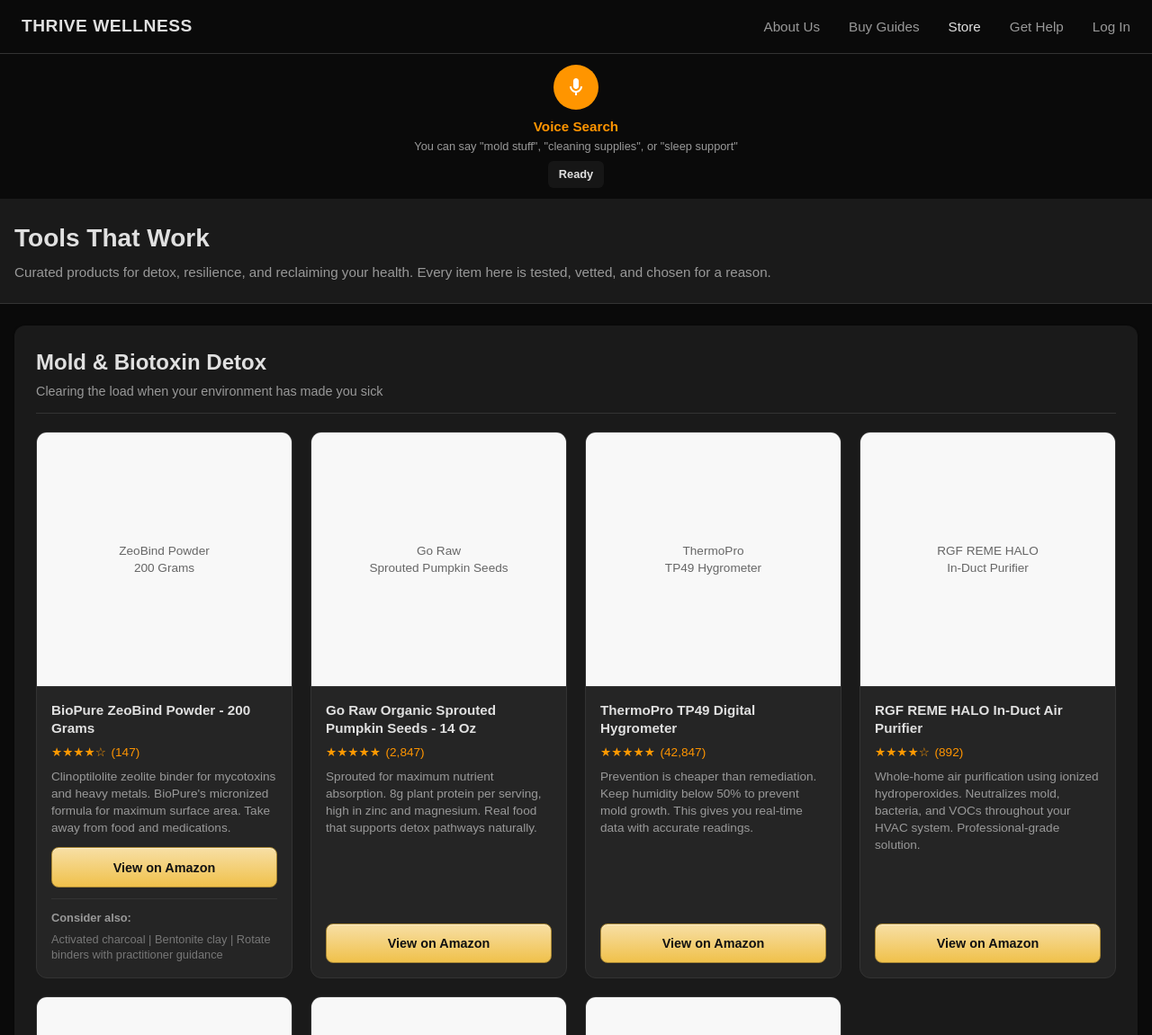
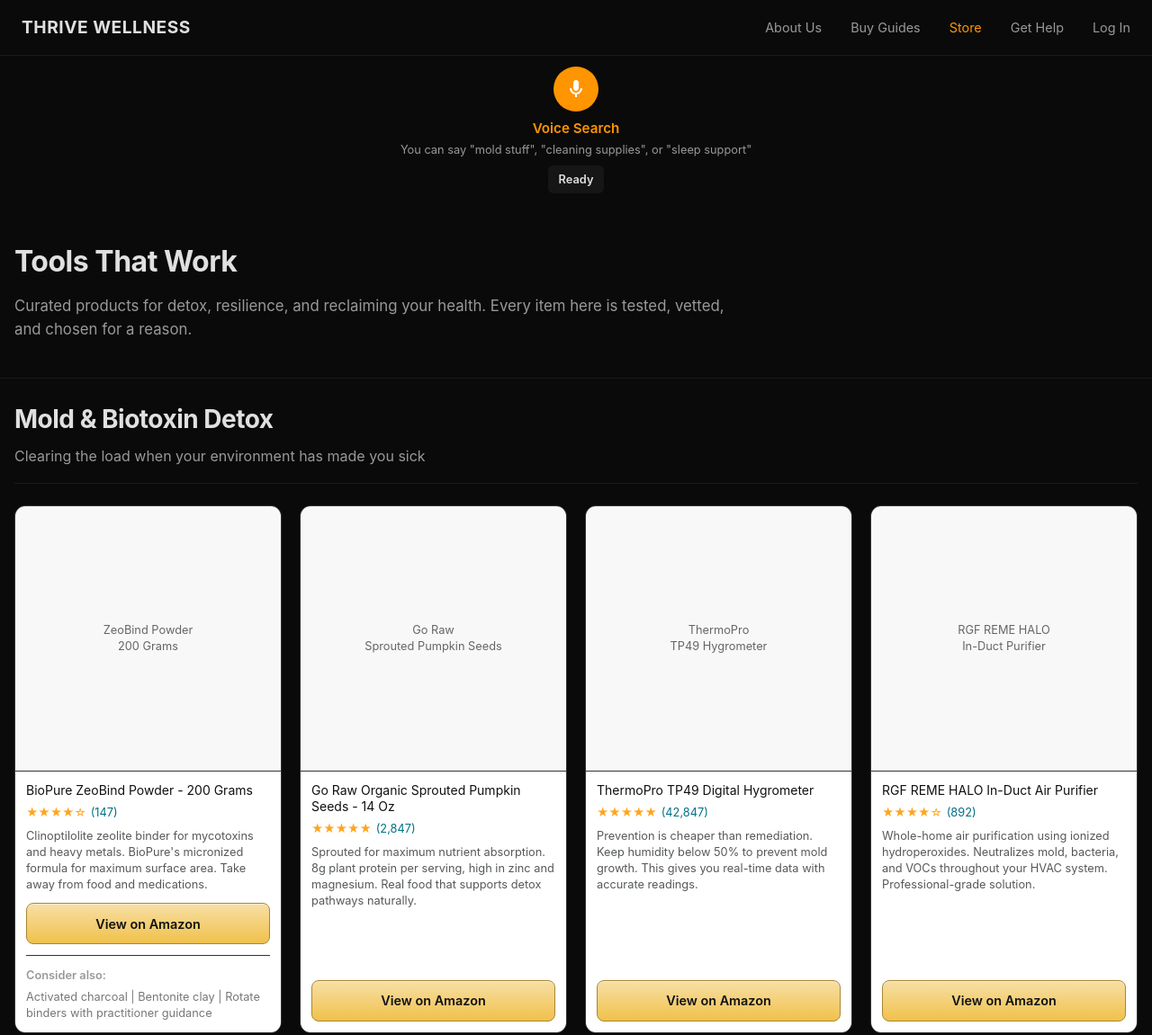
Before and after one commit to DoMoreThanSurvive/DoMoreThanSurvive, a plain HTML site: page store.html in a window 1280 px wide. Shown: the top 1151 px of the page at 90% size. Drawn offline with Linux system fonts and the light colour scheme.

Commit message:
Upgrade store

```diff
--- a/store.html
+++ b/store.html
@@ -12,16 +12,16 @@
         }
 
         body {
-            font-family: 'Amazon Ember', Arial, sans-serif;
+            font-family: -apple-system, BlinkMacSystemFont, 'Segoe UI', 'Roboto', 'Helvetica', 'Arial', sans-serif;
             background: #0a0a0a;
             color: #e0e0e0;
-            line-height: 1.4;
+            line-height: 1.5;
         }
 
         /* Site Navigation */
         .site-nav {
             background: #0a0a0a;
-            border-bottom: 1px solid #333;
+            border-bottom: 1px solid #1a1a1a;
             padding: 1rem 1.5rem;
             position: sticky;
             top: 0;
@@ -53,8 +53,9 @@
         .site-nav-links a {
             color: #999;
             text-decoration: none;
-            font-size: 0.95rem;
+            font-size: 0.9rem;
             transition: color 0.2s ease;
+            font-weight: 400;
         }
 
         .site-nav-links a:hover {
@@ -62,7 +63,7 @@
         }
 
         .site-nav-links a.active {
-            color: #e0e0e0;
+            color: #FF9500;
         }
 
         @media (max-width: 768px) {
@@ -172,10 +173,11 @@
         .voice-status.processing { color: #ffcc00; }
         .voice-status.error { color: #ff6b6b; }
 
+        /* Store Header */
         .store-header {
-            background: #1a1a1a;
-            padding: 1.5rem 1rem;
-            border-bottom: 1px solid #333;
+            background: #0a0a0a;
+            padding: 2.5rem 1rem;
+            border-bottom: 1px solid #1a1a1a;
         }
 
         .store-header-content {
@@ -184,15 +186,18 @@
         }
 
         .store-title {
-            font-size: 1.75rem;
+            font-size: 2rem;
             color: #e0e0e0;
-            margin-bottom: 0.5rem;
+            margin-bottom: 0.75rem;
             font-weight: 700;
+            letter-spacing: -0.5px;
         }
 
         .store-subtitle {
             color: #999;
-            font-size: 0.95rem;
+            font-size: 1.05rem;
+            line-height: 1.6;
+            max-width: 800px;
         }
 
         .container {
@@ -201,32 +206,34 @@
             padding: 1.5rem 1rem;
         }
 
+        /* List Section */
         .list-section {
-            background: #1a1a1a;
-            margin-bottom: 1.5rem;
-            padding: 1.5rem;
-            border-radius: 12px;
-            box-shadow: 0 1px 3px rgba(0,0,0,0.3);
+            background: #0a0a0a;
+            margin-bottom: 2.5rem;
+            padding: 0;
+            border-radius: 0;
+            box-shadow: none;
             scroll-margin-top: 145px;
         }
 
         .list-header {
-            margin-bottom: 1.25rem;
-            padding-bottom: 0.75rem;
-            border-bottom: 1px solid #333;
+            margin-bottom: 1.5rem;
+            padding-bottom: 1rem;
+            border-bottom: 1px solid #1a1a1a;
         }
 
         .list-title {
-            font-size: 1.5rem;
+            font-size: 1.75rem;
             color: #e0e0e0;
-            margin-bottom: 0.35rem;
+            margin-bottom: 0.5rem;
             font-weight: 700;
+            letter-spacing: -0.5px;
         }
 
         .list-description {
             color: #999;
-            font-size: 0.9rem;
-            line-height: 1.5;
+            font-size: 1rem;
+            line-height: 1.6;
         }
 
         .product-grid {
@@ -297,23 +304,25 @@
 
         .image-placeholder {
             color: #666;
-            font-size: 0.85rem;
+            font-size: 0.8rem;
             text-align: center;
-            padding: 2rem;
+            padding: 2rem 1rem;
+            line-height: 1.4;
         }
 
         .product-info {
-            padding: 1rem;
+            padding: 0.75rem;
             flex: 1;
             display: flex;
             flex-direction: column;
+            background: #fff;
         }
 
         .product-title {
-            font-size: 0.95rem;
-            color: #e0e0e0;
-            margin-bottom: 0.5rem;
-            font-weight: 600;
+            font-size: 0.875rem;
+            color: #0F1111;
+            margin-bottom: 0.35rem;
+            font-weight: 400;
             line-height: 1.3;
             display: -webkit-box;
             -webkit-line-clamp: 2;
@@ -324,22 +333,22 @@
         .product-rating {
             display: flex;
             align-items: center;
-            gap: 0.35rem;
+            gap: 0.3rem;
             margin-bottom: 0.5rem;
-            font-size: 0.85rem;
+            font-size: 0.8rem;
         }
 
         .stars {
-            color: #ff9900;
+            color: #FFA41C;
         }
 
         .rating-count {
-            color: #FF9500;
+            color: #007185;
         }
 
         .product-why {
-            color: #999;
-            font-size: 0.85rem;
+            color: #565959;
+            font-size: 0.8rem;
             margin-bottom: 0.75rem;
             line-height: 1.4;
             flex: 1;
@@ -454,6 +463,7 @@
             background: linear-gradient(to bottom, #f5d78e, #edb933);
         }
 
+        /* Modal */
         .modal {
             display: none;
             position: fixed;
@@ -461,7 +471,7 @@
             left: 0;
             right: 0;
             bottom: 0;
-            background: rgba(0, 0, 0, 0.9);
+            background: rgba(0, 0, 0, 0.85);
             z-index: 2000;
             align-items: center;
             justify-content: center;
@@ -472,23 +482,23 @@
         }
 
         .modal-content {
-            background: #1a1a1a;
-            border: 1px solid #333;
+            background: #fff;
+            border: 1px solid #ddd;
             padding: 2rem;
-            border-radius: 12px;
+            border-radius: 8px;
             max-width: 500px;
             margin: 1rem;
         }
 
         .modal-content h3 {
-            color: #e0e0e0;
+            color: #0F1111;
             margin-bottom: 1rem;
             font-size: 1.3rem;
         }
 
         .modal-content p {
             margin-bottom: 1.25rem;
-            color: #999;
+            color: #565959;
             line-height: 1.5;
         }
 
@@ -509,20 +519,20 @@
 
         @media (max-width: 768px) {
             .product-grid {
-                grid-template-columns: repeat(auto-fill, minmax(160px, 1fr));
+                grid-template-columns: repeat(auto-fill, minmax(140px, 1fr));
                 gap: 0.75rem;
             }
 
             .store-title {
+                font-size: 1.5rem;
+            }
+
+            .list-title {
                 font-size: 1.4rem;
             }
 
-            .list-title {
-                font-size: 1.25rem;
-            }
-
             .product-info {
-                padding: 0.75rem;
+                padding: 0.65rem;
             }
         }
     </style>
@@ -796,7 +806,7 @@
                         </div>
                         <p class="product-why">Blocks dust mites, allergens, and mold from your pillow. Breathable barrier that doesn't crinkle. Essential for anyone dealing with biotoxin illness.</p>
                         <div class="product-actions">
-                            <a href="https://www.amazon.com/AllerEase-Maximum-Allergy-Protection-Protector/dp/B004RDQG9O?tag=domorethansur-20" target="_blank" rel="noopener noreferrer" class="add-to-cart-btn">View on Amazon</a>
+                            <a href="https://www.amazon.com/AllerEase-Maximum-Pillow-Protector-King/dp/B07J9LQ8JK?tag=domorethansur-20" target="_blank" rel="noopener noreferrer" class="add-to-cart-btn">View on Amazon</a>
                         </div>
                     </div>
                 </div>
@@ -813,7 +823,7 @@
                         </div>
                         <p class="product-why">Complete mattress protection from allergens and mold. Zippered encasement seals your mattress from all sides. Your bedroom is your sanctuary.</p>
                         <div class="product-actions">
-                            <a href="https://www.amazon.com/AllerEase-Maximum-Allergy-Protection-Mattress/dp/B004RDR0NA?tag=domorethansur-20" target="_blank" rel="noopener noreferrer" class="add-to-cart-btn">View on Amazon</a>
+                            <a href="https://www.amazon.com/AllerEase-Waterproof-Mattress-Protector-Maximum/dp/B00MZNCKL2?tag=domorethansur-20" target="_blank" rel="noopener noreferrer" class="add-to-cart-btn">View on Amazon</a>
                         </div>
                     </div>
                 </div>
```
